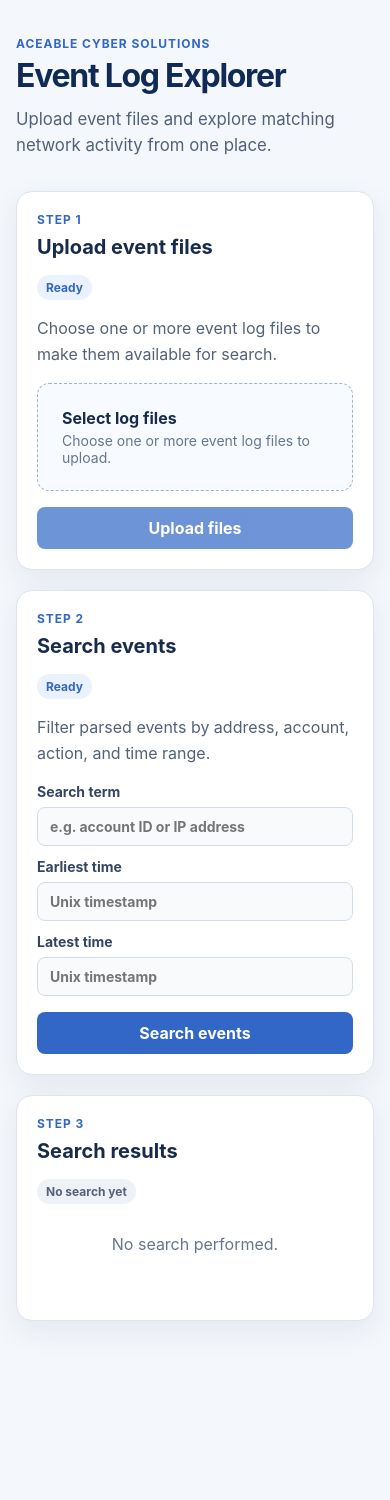
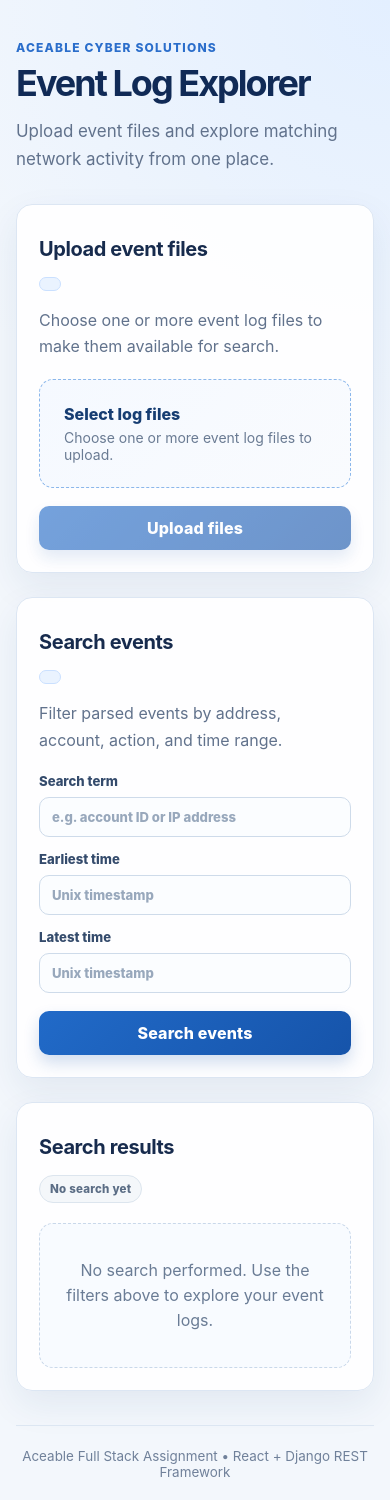
Before and after one commit to charanramagiri/aceable-fullstack-assignment, a React (Vite) app in the folder frontend/: page / in a window 390 px wide. Before the commit the page ends 1369 px from the top, so only its background shows below. Built offline with nearby package versions, Linux system fonts and the light colour scheme.

Commit message:
Polished the frontend UI

```diff
--- a/frontend/src/components/ResultsTable.jsx
+++ b/frontend/src/components/ResultsTable.jsx
@@ -6,7 +6,7 @@ function ResultsTable({ searchResults }) {
     <section className="card results-card" aria-labelledby="results-title">
       <div className="card-heading">
         <div>
-          <p className="card-kicker">Step 3</p>
+          <p className="card-kicker"></p>
           <h2 id="results-title">Search results</h2>
         </div>
         <span className="result-count">
@@ -15,16 +15,18 @@ function ResultsTable({ searchResults }) {
       </div>
 
       {!hasSearched ? (
-        <p className="empty-state">No search performed.</p>
+        <p className="empty-state">No search performed. Use the filters above to explore your event logs.</p>
       ) : (
         <>
           <div className="results-summary">
-            <p>
-              Total Matches <strong>{searchResults.count}</strong>
-            </p>
-            <p>
-              Search Time <strong>{searchResults.search_time}s</strong>
-            </p>
+            <div className="summary-card">
+              <span>Total Matches</span>
+              <strong>{searchResults.count}</strong>
+            </div>
+            <div className="summary-card">
+              <span>Search Time</span>
+              <strong>{searchResults.search_time}s</strong>
+            </div>
           </div>
 
           <div className="table-wrapper">
@@ -42,7 +44,7 @@ function ResultsTable({ searchResults }) {
                 {results.length === 0 ? (
                   <tr>
                     <td colSpan="5" className="empty-state">
-                  No matching events found.
+                      No matching events found. Try broadening your search filters.
                     </td>
                   </tr>
                 ) : (
--- a/frontend/src/components/SearchCard.jsx
+++ b/frontend/src/components/SearchCard.jsx
@@ -73,10 +73,10 @@ function SearchCard({ onSearch }) {
     <section className="card" aria-labelledby="search-title">
       <div className="card-heading">
         <div>
-          <p className="card-kicker">Step 2</p>
+          <p className="card-kicker"></p>
           <h2 id="search-title">Search events</h2>
         </div>
-        <span className="status-chip">Ready</span>
+        <span className="status-chip"></span>
       </div>
 
       <p className="card-description">
@@ -119,7 +119,12 @@ function SearchCard({ onSearch }) {
         </label>
         </div>
 
-        <button className="primary-button" type="submit" disabled={searching}>
+        <button
+          className={`primary-button ${searching ? 'is-loading' : ''}`}
+          type="submit"
+          disabled={searching}
+          aria-busy={searching}
+        >
           {searching ? 'Searching...' : 'Search events'}
         </button>
       </form>
--- a/frontend/src/components/UploadCard.jsx
+++ b/frontend/src/components/UploadCard.jsx
@@ -41,10 +41,10 @@ function UploadCard() {
     <section className="card" aria-labelledby="upload-title">
       <div className="card-heading">
         <div>
-          <p className="card-kicker">Step 1</p>
+          <p className="card-kicker"></p>
           <h2 id="upload-title">Upload event files</h2>
         </div>
-        <span className="status-chip">Ready</span>
+        <span className="status-chip"></span>
       </div>
 
       <p className="card-description">
@@ -76,10 +76,11 @@ function UploadCard() {
       )}
 
       <button
-        className="primary-button"
+        className={`primary-button ${uploading ? 'is-loading' : ''}`}
         type="button"
         disabled={selectedFiles.length === 0 || uploading}
         onClick={handleUpload}
+        aria-busy={uploading}
       >
         {uploading ? 'Uploading...' : 'Upload files'}
       </button>
--- a/frontend/src/pages/Home.jsx
+++ b/frontend/src/pages/Home.jsx
@@ -12,7 +12,8 @@ function Home() {
   }
 
   return (
-    <main className="page-shell">
+    <div className="page-shell">
+      <main>
         <Header />
         <div className="workspace">
           <UploadCard />
@@ -20,6 +21,10 @@ function Home() {
           <ResultsTable searchResults={searchResults} />
         </div>
       </main>
+      <footer className="site-footer">
+        Aceable Full Stack Assignment <span aria-hidden="true">•</span> React + Django REST Framework
+      </footer>
+    </div>
   )
 }
 
--- a/frontend/src/styles/app.css
+++ b/frontend/src/styles/app.css
@@ -1,6 +1,6 @@
 :root {
-  color: #1d2939;
-  background: #f4f7fb;
+  color: #172b4d;
+  background: #f3f7fc;
   font-family: Inter, ui-sans-serif, system-ui, -apple-system, BlinkMacSystemFont, "Segoe UI", sans-serif;
   font-synthesis: none;
   text-rendering: optimizeLegibility;
@@ -14,6 +14,7 @@ body {
   min-width: 320px;
   min-height: 100vh;
   margin: 0;
+  background: radial-gradient(circle at top right, #e3efff 0, transparent 32rem), #f3f7fc;
 }
 
 button,
@@ -22,23 +23,30 @@ input {
 }
 
 .page-shell {
-  width: min(100%, 1120px);
+  display: flex;
+  flex-direction: column;
+  width: min(100%, 1180px);
+  min-height: 100vh;
   margin: 0 auto;
-  padding: 56px 24px 72px;
+  padding: 64px 28px 28px;
+}
+
+main {
+  flex: 1;
 }
 
 .site-header {
-  max-width: 700px;
-  margin-bottom: 32px;
+  max-width: 720px;
+  margin: 0 0 42px;
 }
 
 .eyebrow,
 .card-kicker {
-  margin: 0 0 8px;
-  color: #3267c8;
+  margin: 0 0 10px;
+  color: #2b6ecb;
   font-size: 0.75rem;
-  font-weight: 700;
-  letter-spacing: 0.08em;
+  font-weight: 800;
+  letter-spacing: 0.1em;
   text-transform: uppercase;
 }
 
@@ -49,43 +57,45 @@ p {
 }
 
 h1 {
-  margin-bottom: 12px;
+  max-width: 680px;
+  margin-bottom: 16px;
   color: #102a56;
-  font-size: clamp(2rem, 5vw, 3.5rem);
-  line-height: 1.08;
-  letter-spacing: -0.04em;
+  font-size: clamp(2.35rem, 5vw, 4.25rem);
+  line-height: 1.02;
+  letter-spacing: -0.055em;
 }
 
 h2 {
   margin-bottom: 0;
   color: #172b4d;
   font-size: 1.25rem;
+  letter-spacing: -0.02em;
 }
 
 .header-description,
 .card-description {
-  color: #52627a;
-  line-height: 1.6;
+  color: #61728c;
+  line-height: 1.65;
 }
 
 .header-description {
-  max-width: 600px;
+  max-width: 620px;
   margin-bottom: 0;
-  font-size: 1.05rem;
+  font-size: 1.06rem;
 }
 
 .workspace {
   display: grid;
   grid-template-columns: repeat(2, minmax(0, 1fr));
-  gap: 20px;
+  gap: 24px;
 }
 
 .card {
-  padding: 24px;
-  border: 1px solid #dbe4f0;
-  border-radius: 16px;
-  background: #ffffff;
-  box-shadow: 0 10px 30px rgba(39, 67, 107, 0.08);
+  padding: 28px;
+  border: 1px solid #dce6f3;
+  border-radius: 20px;
+  background: rgba(255, 255, 255, 0.92);
+  box-shadow: 0 14px 36px rgba(28, 62, 110, 0.08);
 }
 
 .card-heading {
@@ -98,40 +108,51 @@ h2 {
 .status-chip,
 .result-count {
   flex: 0 0 auto;
-  padding: 5px 9px;
+  padding: 6px 10px;
+  border: 1px solid #cae0ff;
   border-radius: 999px;
-  background: #eaf1ff;
-  color: #3267c8;
-  font-size: 0.75rem;
-  font-weight: 700;
+  background: #eaf3ff;
+  color: #2162b7;
+  font-size: 0.72rem;
+  font-weight: 800;
+  letter-spacing: 0.02em;
 }
 
 .result-count {
-  background: #eef2f6;
-  color: #52627a;
+  border-color: #dce5ee;
+  background: #f4f7fa;
+  color: #5b6d85;
 }
 
 .card-description {
-  margin: 16px 0;
+  margin: 16px 0 20px;
 }
 
 .file-dropzone {
   display: flex;
   flex-direction: column;
-  gap: 4px;
+  gap: 5px;
   padding: 24px;
-  border: 1px dashed #9bb3d5;
-  border-radius: 12px;
-  background: #f7faff;
+  border: 1.5px dashed #8bb7eb;
+  border-radius: 14px;
+  background: linear-gradient(135deg, #f5f9ff, #f9fbfe);
+  cursor: pointer;
+  transition: border-color 160ms ease, background 160ms ease, transform 160ms ease;
+}
+
+.file-dropzone:hover {
+  border-color: #2b6ecb;
+  background: #eef6ff;
+  transform: translateY(-1px);
 }
 
 .file-dropzone-title {
-  color: #172b4d;
-  font-weight: 700;
+  color: #163d72;
+  font-weight: 800;
 }
 
 .file-dropzone-help {
-  color: #66768d;
+  color: #6a7b93;
   font-size: 0.875rem;
 }
 
@@ -145,92 +166,139 @@ h2 {
 
 .selected-files {
   margin-top: 16px;
+  padding: 14px;
+  border: 1px solid #e1eaf4;
+  border-radius: 12px;
+  background: #f9fbfd;
 }
 
 .selected-files p {
-  margin-bottom: 8px;
-  color: #344663;
-  font-size: 0.875rem;
-  font-weight: 700;
+  margin-bottom: 9px;
+  color: #344b6c;
+  font-size: 0.85rem;
+  font-weight: 800;
 }
 
 .selected-files ul {
   display: grid;
-  gap: 6px;
+  gap: 7px;
   max-height: 132px;
   margin: 0;
   padding-left: 20px;
   overflow-y: auto;
-  color: #52627a;
+  color: #5f718b;
   font-size: 0.875rem;
 }
 
-.upload-feedback {
-  margin: 12px 0 0;
-  padding: 10px 12px;
-  border-radius: 8px;
-  font-size: 0.875rem;
-  line-height: 1.4;
-}
-
-.upload-success {
-  background: #ecfdf3;
-  color: #067647;
-}
-
-.upload-error {
-  background: #fef3f2;
-  color: #b42318;
-}
-
-.search-feedback {
-  margin: 12px 0 0;
-  padding: 10px 12px;
-  border-radius: 8px;
-  background: #fef3f2;
-  color: #b42318;
-  font-size: 0.875rem;
-  line-height: 1.4;
+.selected-files li::marker {
+  color: #2b6ecb;
 }
 
 .search-fields {
   display: grid;
   grid-template-columns: repeat(3, minmax(0, 1fr));
-  gap: 12px;
+  gap: 14px;
 }
 
 .search-fields label {
   display: grid;
-  gap: 7px;
-  color: #344663;
-  font-size: 0.875rem;
-  font-weight: 700;
+  gap: 8px;
+  color: #344b6c;
+  font-size: 0.82rem;
+  font-weight: 800;
 }
 
 input {
   width: 100%;
-  padding: 10px 12px;
-  border: 1px solid #d2ddeb;
-  border-radius: 8px;
-  background: #f8fafc;
-  color: #7a889c;
+  padding: 11px 12px;
+  border: 1px solid #cedbea;
+  border-radius: 10px;
+  outline: none;
+  background: #fbfdff;
+  color: #243b60;
+  transition: border-color 160ms ease, box-shadow 160ms ease, background 160ms ease;
+}
+
+input::placeholder {
+  color: #98a8bc;
+}
+
+input:focus {
+  border-color: #3f82dc;
+  background: #ffffff;
+  box-shadow: 0 0 0 3px rgba(63, 130, 220, 0.15);
 }
 
 input:disabled,
 button:disabled {
   cursor: not-allowed;
-  opacity: 0.7;
+  opacity: 0.62;
 }
 
 .primary-button {
   width: 100%;
-  margin-top: 16px;
-  padding: 11px 16px;
+  margin-top: 18px;
+  padding: 12px 16px;
   border: 0;
-  border-radius: 8px;
-  background: #3267c8;
+  border-radius: 10px;
+  background: linear-gradient(135deg, #216ac8, #1654aa);
+  box-shadow: 0 8px 16px rgba(29, 91, 177, 0.2);
   color: #ffffff;
-  font-weight: 700;
+  font-weight: 800;
+  letter-spacing: 0.01em;
+  cursor: pointer;
+  transition: box-shadow 160ms ease, transform 160ms ease, filter 160ms ease;
+}
+
+.primary-button:hover:not(:disabled) {
+  box-shadow: 0 11px 20px rgba(29, 91, 177, 0.27);
+  filter: brightness(1.05);
+  transform: translateY(-1px);
+}
+
+.primary-button:active:not(:disabled) {
+  transform: translateY(0);
+}
+
+.primary-button.is-loading {
+  display: flex;
+  align-items: center;
+  justify-content: center;
+  gap: 9px;
+}
+
+.primary-button.is-loading::before {
+  width: 14px;
+  height: 14px;
+  border: 2px solid rgba(255, 255, 255, 0.45);
+  border-top-color: #ffffff;
+  border-radius: 50%;
+  content: '';
+  animation: button-spin 700ms linear infinite;
+}
+
+.upload-feedback,
+.search-feedback {
+  margin: 14px 0 0;
+  padding: 11px 12px;
+  border: 1px solid transparent;
+  border-radius: 10px;
+  font-size: 0.875rem;
+  font-weight: 600;
+  line-height: 1.45;
+}
+
+.upload-success {
+  border-color: #b7e4ca;
+  background: #ecfdf3;
+  color: #087443;
+}
+
+.upload-error,
+.search-feedback {
+  border-color: #f7c7c2;
+  background: #fff4f2;
+  color: #b42318;
 }
 
 .results-card {
@@ -238,48 +306,81 @@ button:disabled {
 }
 
 .results-summary {
-  display: flex;
-  flex-wrap: wrap;
-  gap: 8px 24px;
-  margin-top: 16px;
-  color: #52627a;
-  font-size: 0.875rem;
+  display: grid;
+  grid-template-columns: repeat(2, minmax(0, 180px));
+  gap: 12px;
+  margin-top: 20px;
 }
 
-.results-summary p {
-  margin-bottom: 0;
+.summary-card {
+  display: grid;
+  gap: 4px;
+  padding: 15px 16px;
+  border: 1px solid #dce7f5;
+  border-radius: 12px;
+  background: linear-gradient(145deg, #f8fbff, #eef5fd);
 }
 
-.results-summary strong {
-  color: #172b4d;
+.summary-card span {
+  color: #62738d;
+  font-size: 0.76rem;
+  font-weight: 800;
+  letter-spacing: 0.04em;
+  text-transform: uppercase;
+}
+
+.summary-card strong {
+  color: #173e73;
+  font-size: 1.4rem;
+  line-height: 1.1;
 }
 
 .table-wrapper {
-  overflow-x: auto;
-  margin-top: 18px;
-  border: 1px solid #e0e7f0;
-  border-radius: 10px;
+  max-height: 430px;
+  margin-top: 20px;
+  overflow: auto;
+  border: 1px solid #dce6f2;
+  border-radius: 14px;
+  background: #ffffff;
 }
 
 table {
   width: 100%;
-  min-width: 620px;
-  border-collapse: collapse;
+  min-width: 680px;
+  border-collapse: separate;
+  border-spacing: 0;
   text-align: left;
 }
 
 th,
 td {
-  padding: 13px 16px;
-  border-bottom: 1px solid #e6edf5;
+  padding: 14px 16px;
+  border-bottom: 1px solid #e7edf5;
 }
 
 th {
-  background: #f8fafc;
-  color: #52627a;
-  font-size: 0.75rem;
-  letter-spacing: 0.04em;
+  position: sticky;
+  top: 0;
+  z-index: 1;
+  background: #edf4fc;
+  color: #45617f;
+  font-size: 0.72rem;
+  font-weight: 800;
+  letter-spacing: 0.06em;
   text-transform: uppercase;
+}
+
+td {
+  color: #405572;
+  font-size: 0.9rem;
+}
+
+tbody tr:nth-child(even) {
+  background: #f8fbfe;
+}
+
+tbody tr:not(:has(.empty-state)):hover {
+  background: #eaf4ff;
 }
 
 tr:last-child td {
@@ -287,14 +388,41 @@ tr:last-child td {
 }
 
 .empty-state {
-  padding: 30px 16px;
-  color: #66768d;
+  padding: 34px 20px;
+  color: #6a7c95;
+  line-height: 1.55;
   text-align: center;
+}
+
+.results-card > .empty-state {
+  margin: 20px 0 0;
+  border: 1px dashed #c9d8ea;
+  border-radius: 14px;
+  background: #f8fbff;
+}
+
+.site-footer {
+  margin-top: 48px;
+  padding-top: 22px;
+  border-top: 1px solid #dce6f2;
+  color: #70819a;
+  font-size: 0.84rem;
+  text-align: center;
+}
+
+@keyframes button-spin {
+  to {
+    transform: rotate(360deg);
+  }
 }
 
 @media (max-width: 760px) {
   .page-shell {
-    padding: 36px 16px 48px;
+    padding: 40px 16px 20px;
+  }
+
+  .site-header {
+    margin-bottom: 30px;
   }
 
   .workspace,
@@ -303,12 +431,29 @@ tr:last-child td {
   }
 
   .card {
-    padding: 20px;
+    padding: 22px;
+    border-radius: 16px;
+  }
+
+  .results-summary {
+    grid-template-columns: repeat(2, minmax(0, 1fr));
+  }
+
+  .site-footer {
+    margin-top: 34px;
   }
 }
 
 @media (max-width: 420px) {
+  h1 {
+    font-size: 2.25rem;
+  }
+
   .card-heading {
     flex-direction: column;
   }
+
+  .results-summary {
+    grid-template-columns: 1fr;
+  }
 }
```
Also changed, not shown: 1 other file (tests, documents, lock files or other folders). Lines whose indentation alone changed are shown as unchanged.
